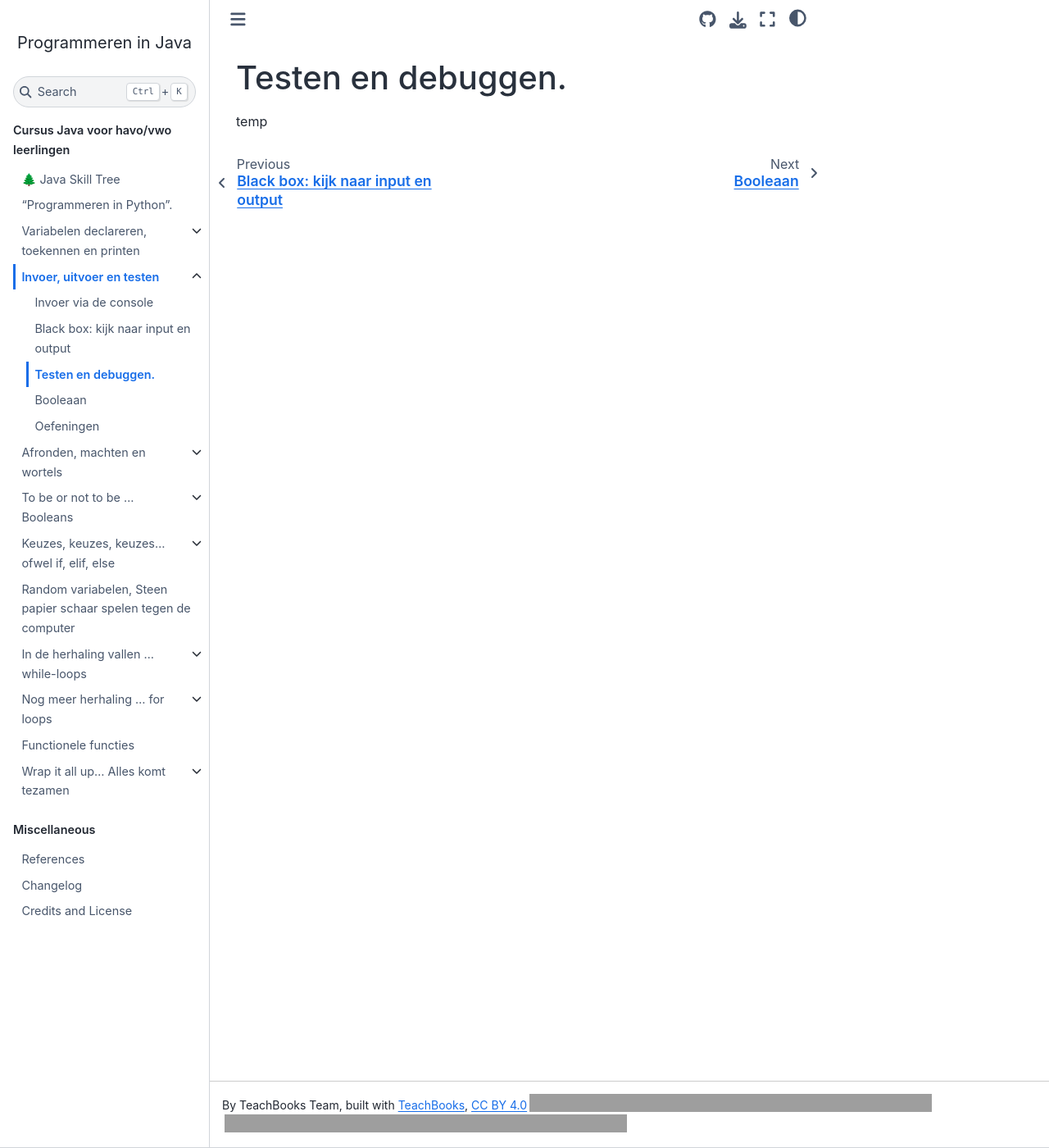
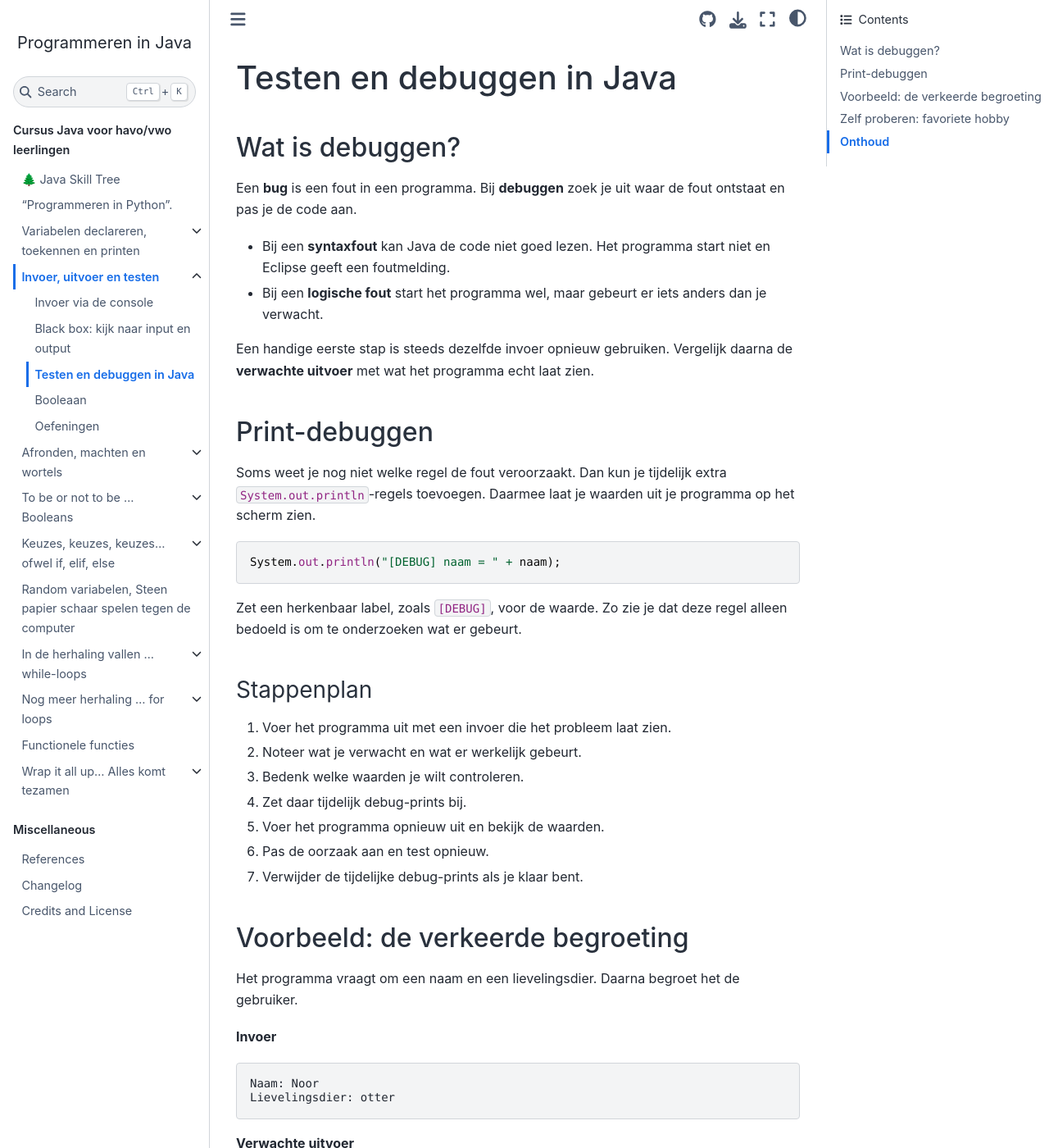
Before and after one commit to YasinKaryagdi/JavaProgrammeren, a Jupyter Book: the page built from book/some_content/H2/testen_debuggen.md, in a window 1280 px wide and 1400 px high. Shown: the whole window at 82% size. Built offline with Jupyter Book 1.0.4 settings and Sphinx 7.4.7 and the Sphinx Book theme 1.1.4, drawn with Linux system fonts in a browser that asks for light colours; pages that are not in the unit, such as notebooks, are missing from menus; comment, search, counter and statistics services are not loaded; some of the changed text lies outside the part shown; grey boxes are pictures that could not be loaded.

Commit message:
temp testen_debuggen

````diff
--- a/book/some_content/H2/testen_debuggen.md
+++ b/book/some_content/H2/testen_debuggen.md
@@ -1,2 +1,146 @@
-# Testen en debuggen.
-temp
+# Testen en debuggen in Java
+
+## Wat is debuggen?
+
+Een **bug** is een fout in een programma. Bij **debuggen** zoek je uit waar de fout ontstaat en pas je de code aan.
+
+- Bij een **syntaxfout** kan Java de code niet goed lezen. Het programma start niet en Eclipse geeft een foutmelding.
+- Bij een **logische fout** start het programma wel, maar gebeurt er iets anders dan je verwacht.
+
+Een handige eerste stap is steeds dezelfde invoer opnieuw gebruiken. Vergelijk daarna de **verwachte uitvoer** met wat het programma echt laat zien.
+
+## Print-debuggen
+
+Soms weet je nog niet welke regel de fout veroorzaakt. Dan kun je tijdelijk extra `System.out.println`-regels toevoegen. Daarmee laat je waarden uit je programma op het scherm zien.
+
+```java
+System.out.println("[DEBUG] naam = " + naam);
+```
+
+Zet een herkenbaar label, zoals `[DEBUG]`, voor de waarde. Zo zie je dat deze regel alleen bedoeld is om te onderzoeken wat er gebeurt.
+
+### Stappenplan
+
+1. Voer het programma uit met een invoer die het probleem laat zien.
+2. Noteer wat je verwacht en wat er werkelijk gebeurt.
+3. Bedenk welke waarden je wilt controleren.
+4. Zet daar tijdelijk debug-prints bij.
+5. Voer het programma opnieuw uit en bekijk de waarden.
+6. Pas de oorzaak aan en test opnieuw.
+7. Verwijder de tijdelijke debug-prints als je klaar bent.
+
+## Voorbeeld: de verkeerde begroeting
+
+Het programma vraagt om een naam en een lievelingsdier. Daarna begroet het de gebruiker.
+
+**Invoer**
+
+```text
+Naam: Noor
+Lievelingsdier: otter
+```
+
+**Verwachte uitvoer**
+
+```text
+Hallo Noor!
+```
+
+**Werkelijke uitvoer**
+
+```text
+Hallo otter!
+```
+
+Het programma start, maar de uitvoer klopt niet. Dat wijst op een logische fout.
+
+### De code
+
+```java
+import java.util.Scanner;
+
+public class Begroeting {
+    public static void main(String[] args) {
+        Scanner scanner = new Scanner(System.in);
+
+        System.out.print("Naam: ");
+        String naam = scanner.nextLine();
+
+        System.out.print("Lievelingsdier: ");
+        String dier = scanner.nextLine();
+
+        System.out.println("Hallo " + dier + "!");
+    }
+}
+```
+
+### Onderzoek met debug-prints
+
+We willen weten of de invoer goed in de variabelen terechtkomt. Voeg deze twee regels vlak vóór de bestaande begroetingsregel toe:
+
+```java
+System.out.println("[DEBUG] naam = " + naam);
+System.out.println("[DEBUG] dier = " + dier);
+```
+
+De gewone begroetingsregel blijft er direct onder staan. Met de invoer Noor en otter verschijnt dan:
+
+```text
+[DEBUG] naam = Noor
+[DEBUG] dier = otter
+Hallo otter!
+```
+
+De waarden zijn goed opgeslagen. De fout zit in de oorspronkelijke begroetingsregel: daar wordt `dier` gebruikt, terwijl de begroeting `naam` moet gebruiken.
+
+Vervang die regel door:
+
+```java
+System.out.println("Hallo " + naam + "!");
+```
+
+Voer het programma opnieuw uit met dezelfde invoer. Klopt de begroeting nu? Haal daarna de twee regels met `[DEBUG]` weg. Die waren alleen tijdelijk nodig om de fout te vinden.
+
+## Zelf proberen: favoriete hobby
+
+Dit programma vraagt om een naam en een hobby. De tweede uitvoerregel is niet goed.
+
+```java
+import java.util.Scanner;
+
+public class Hobby {
+    public static void main(String[] args) {
+        Scanner scanner = new Scanner(System.in);
+
+        System.out.print("Naam: ");
+        String naam = scanner.nextLine();
+
+        System.out.print("Hobby: ");
+        String hobby = scanner.nextLine();
+
+        System.out.println("Hallo " + naam + "!");
+        System.out.println("Je hobby is " + naam + ".");
+    }
+}
+```
+
+Gebruik als invoer:
+
+```text
+Naam: Mila
+Hobby: volleybal
+```
+
+1. Wat is de verwachte uitvoer van de tweede regel?
+2. Voeg na het inlezen van de invoer en vóór de gewone uitvoerregels een debug-print toe voor `naam` en een voor `hobby`.
+3. Voer het programma uit. Wat vertellen de debug-prints je?
+4. Welke regel moet je aanpassen? Test je aanpassing met dezelfde invoer.
+5. Verwijder daarna de tijdelijke debug-prints.
+
+## Onthoud
+
+- Test met invoer waarbij het probleem zichtbaar wordt.
+- Vergelijk wat je verwacht met wat er werkelijk gebeurt.
+- Print tijdelijk de waarden die je wilt controleren.
+- Verander de code pas als je een aanwijzing hebt gevonden.
+- Test na je aanpassing opnieuw en haal tijdelijke debug-uitvoer weg.
````
